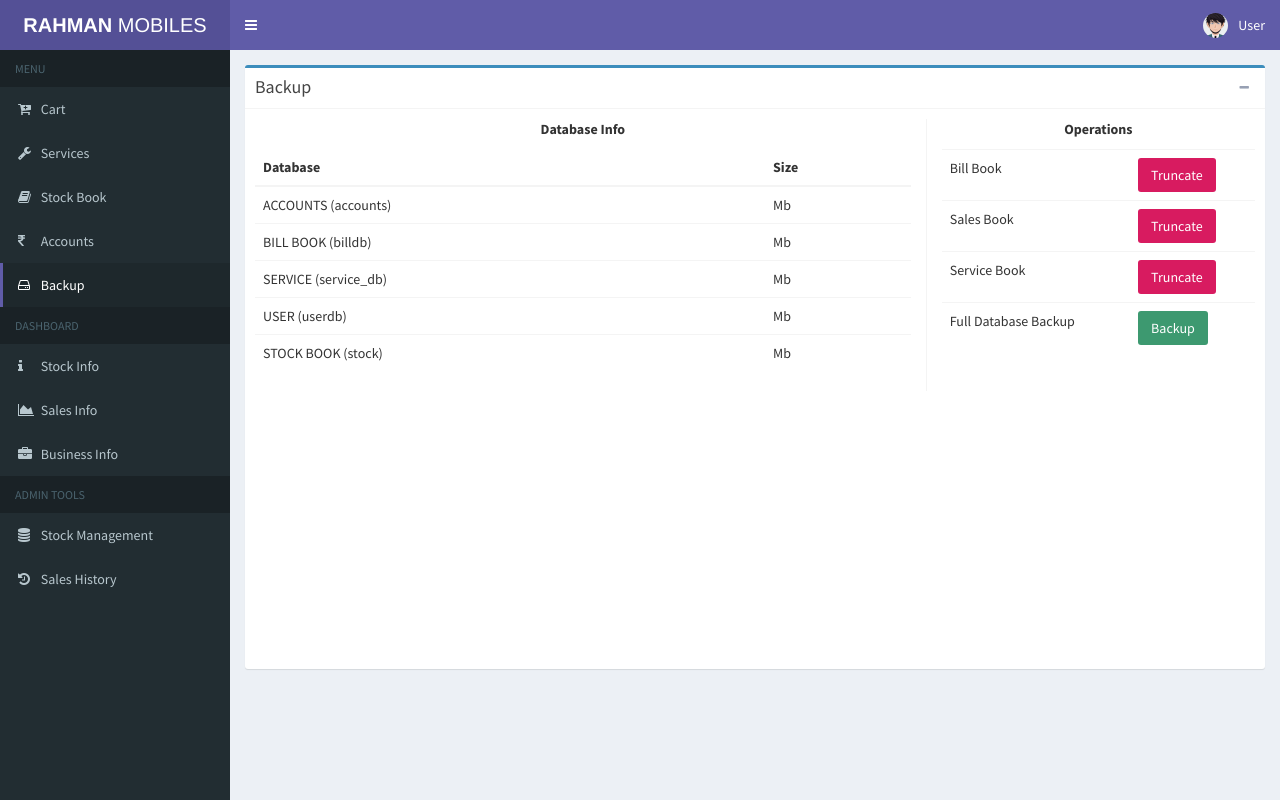
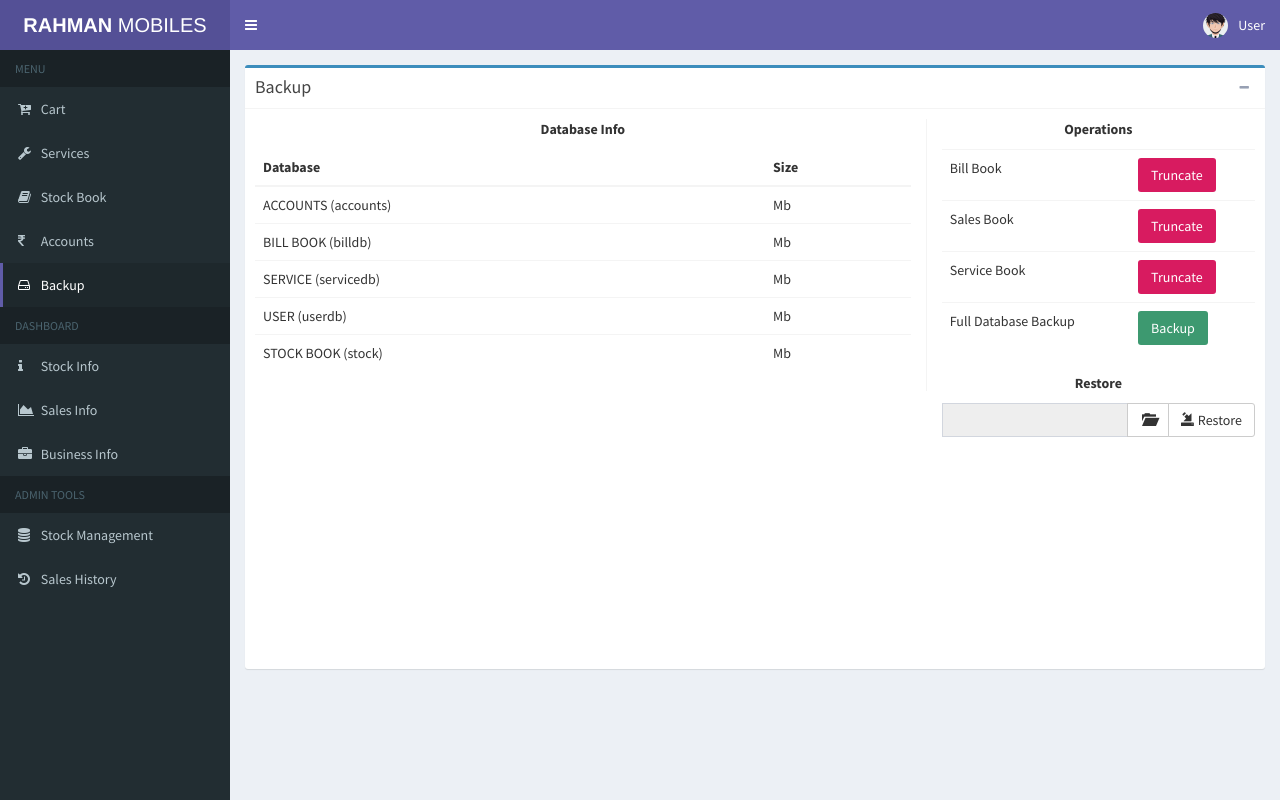
Before and after one commit to AsathalMannan/rmpos, a PHP site: page /abcd/backup.php in a window 1280 px wide. Run offline with PHP 8.4, Linux system fonts and the light colour scheme; data that the repository does not hold is empty.

Commit message:
Added import database & bug fixes
+ Added import complete mysql dump
+ Enhanced mysql dump
+ Database name changed. its silly mistake

```diff
--- a/ac/index.php
+++ b/ac/index.php
@@ -243,11 +243,12 @@
                         $f_tssum = mysqli_fetch_assoc($row_tssum);
                         $tssum=$f_tssum["tssum"];
 
-                        $q_tserv = "SELECT SUM(amount) AS tserv from service_db.`servicetb` WHERE sdate='".$date."'";
+                        $q_tserv = "SELECT SUM(amount) AS tserv from servicedb.`servicetb` WHERE sdate='".$date."'";
                         $row_tserv = $conn->query($q_tserv);
                         $f_tserv = mysqli_fetch_assoc($row_tserv);
                         $tserv=$f_tserv["tserv"];
 
+                        if($yett === NULL){$yett = 0;}
                         echo "<tr><td></td><td style='text-transform: uppercase;'>CASH IN LEDGER</td><td>In Ledger</td><td style='font-weight: bold; text-align:right;'>".$yett."</td></tr>";
                         if($tssum === NULL){$tssum = 0;}
                         echo "<tr><td></td><td style='text-transform: uppercase;'>SALES</td><td>Income</td><td style='font-weight: bold; text-align:right;'>".$tssum."</td></tr>";
@@ -533,7 +534,7 @@
                         $tssum=$f_tssum["tssum"];
                         if($tssum === NULL){$tssum = 0;}
 
-              $q_tserv = "SELECT SUM(amount) AS tserv from service_db.`servicetb` WHERE sdate='".$date."'";
+              $q_tserv = "SELECT SUM(amount) AS tserv from servicedb.`servicetb` WHERE sdate='".$date."'";
                         $row_tserv = $conn->query($q_tserv);
                         $f_tserv = mysqli_fetch_assoc($row_tserv);
                         $tserv=$f_tserv["tserv"];
--- a/backup.php
+++ b/backup.php
@@ -217,7 +217,7 @@
                         $mbytes2 = number_format($size/(1024*1024),$decimals);
                     }
 
-                    mysqli_select_db($conn, "service_db");
+                    mysqli_select_db($conn, "servicedb");
                     $q = mysqli_query($conn, "SHOW TABLE STATUS");
                     $size = 0;
                     while($row = mysqli_fetch_assoc($q)) {
@@ -246,7 +246,7 @@
               ?>
                   <tr><td>ACCOUNTS (accounts)</td><td><?php echo $mbytes1." Mb" ?></td></tr>
                   <tr><td>BILL BOOK (billdb)</td><td><?php echo $mbytes2." Mb" ?></td></tr>
-                  <tr><td>SERVICE (service_db)</td><td><?php echo $mbytes3." Mb" ?></td></tr>
+                  <tr><td>SERVICE (servicedb)</td><td><?php echo $mbytes3." Mb" ?></td></tr>
                   <tr><td>USER (userdb)</td><td><?php echo $mbytes5." Mb" ?></td></tr>
                   <tr><td>STOCK BOOK (stock)</td><td><?php echo $mbytes4." Mb" ?></td></tr>
                   </tbody>
@@ -269,6 +269,31 @@
 
                 </div>
                 <!-- /.col -->
+                <div class="col-md-4">
+                  <p class="text-center">
+                    <strong>Restore</strong>
+                  </p>
+                  <div class="input-group image-preview">
+                    <input type="text" class="form-control image-preview-filename" name="file" disabled>
+                      <span class="input-group-btn">
+                        <!-- image-preview-clear button -->
+                        <button type="button" class="btn btn-default image-preview-clear" style="display:none;">
+                            <span class="glyphicon glyphicon-remove"></span>
+                        </button>
+                        <!-- image-preview-input -->
+                        <div class="btn btn-default image-preview-input">
+                            <span class="image-preview-input-title">
+                              <span class="glyphicon glyphicon-folder-open"></span>
+                            </span>
+                            <input type="file" accept=".sql" name="file"/> <!-- rename it -->
+                        </div>
+                        <button class="btn btn-default image-preview-input" type="button" id="rstr" name="Restore">
+                            <span class="glyphicon glyphicon-import"></span> Restore
+                        </button>
+                      </span>
+                  </div>
+
+                </div>
               </div>
               <!-- /.row -->
             </div>
@@ -310,6 +335,52 @@
 <script type="text/javascript" src="plugins/bootstrap-notify-3.1.3/dist/bootstrap-notify.min.js"></script>
 
 <script type="text/javascript">
+var url="";
+  $(document).on('click', '#close-preview', function(){
+    $('.image-preview').popover('hide');
+    // Hover befor close the preview
+});
+
+$(function() {
+    // Create the close button
+    var closebtn = $('<button/>', {
+        type:"button",
+        text: 'x',
+        id: 'close-preview',
+        style: 'font-size: initial;',
+    });
+    closebtn.attr("class","close pull-right");
+
+    // Clear event
+    $('.image-preview-clear').click(function(){
+        $('.image-preview').attr("data-content","").popover('hide');
+        $('.image-preview-filename').val("");
+        $('.image-preview-clear').hide();
+        $('.image-preview-input input:file').val("");
+        $(".image-preview-input-title").text("Browse");
+    });
+    // Create the preview image
+    $(".image-preview-input input:file").change(function (){
+        var img = $('<img/>', {
+            id: 'dynamic',
+            width:250,
+            height:200
+        });
+        var file = this.files[0];
+        var reader = new FileReader();
+        // Set preview image into the popover data-content
+        reader.onload = function (e) {
+            $(".image-preview-input-title").text("Change");
+            $(".image-preview-clear").show();
+            $(".image-preview-filename").val(file.name);
+        }
+        reader.readAsDataURL(file);
+        url = file.name;
+    });
+});
+</script>
+
+<script type="text/javascript">
 $("#bck").click(function() {
                 var type = "bck";
                 $.ajax({
@@ -332,6 +403,30 @@
                     }
                 });
             });
+
+$("#rstr").click(function() {
+                var type = "rstr";
+                $.ajax({
+                    type: "POST",
+                    url: 'bck.php',
+                    data: {optype: type, filename: url},
+                    cache: false,
+                    success: function(data)
+                    {
+                      $.notify({
+                          title: '<strong>Success!</strong>',
+                          message: 'Full Database restored.',
+                          animate: {
+                              enter: 'animated',
+                              exit: 'animated'
+                            }
+                        },{
+                          type: 'success'
+                        });
+                    }
+                });
+            });
+
 var tname = "";
 function initrunc(val){
   if("bill" === val){ tname = val}
@@ -365,5 +460,6 @@
 
 </script>
 
+
 </body>
 </html>
--- a/service.php
+++ b/service.php
@@ -190,7 +190,7 @@
                   <tbody>
                   <?php
 
-                    $q_today = "SELECT dname,descrip,customer,amount FROM service_db.`servicetb` WHERE sdate='".$date."'";
+                    $q_today = "SELECT dname,descrip,customer,amount FROM servicedb.`servicetb` WHERE sdate='".$date."'";
                     $row_today = $conn->query($q_today);
                     while ($f_today = mysqli_fetch_assoc($row_today)){
                       $today_dname=$f_today["dname"];
--- a/servicedb.php
+++ b/servicedb.php
@@ -2,7 +2,7 @@
 date_default_timezone_set('Asia/Kolkata');
 $username="root";
 $password="pass123";
-$database="service_db";
+$database="servicedb";
 $conn = mysqli_connect("localhost", $username, $password, $database);
 
 //getting POST data
```
Also changed, not shown: bck.php (+9 -12 lines).
